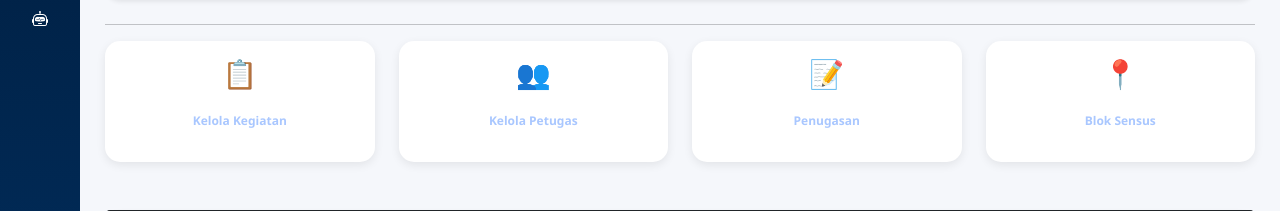
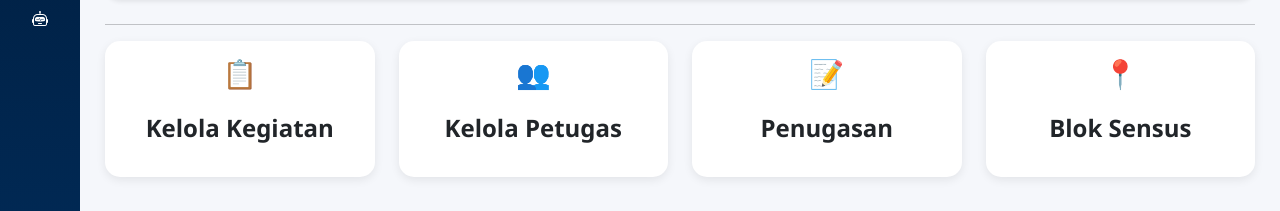
Before and after one commit to AllOneeeee/sosial-8272, a Flask app: page /dashboard in a window 1280 px wide. Shown: the part 499-710 px from the top of the page. Run offline with Flask 3, Linux system fonts and the light colour scheme; a user stored in the database is signed in; data comes from the database, SQL or seed files in the repository; data that the repository does not hold is empty; parts of the project's set-up code (start-up, migrations or seed data) failed here and were passed over; some libraries are stand-ins or nearby versions.

Commit message:
edit card

```diff
--- a/static/css/style.css
+++ b/static/css/style.css
@@ -148,11 +148,10 @@ body{
     align-items:center;
 }
 
-.menu-title{
+.menu-title {
     padding:15px 20px 10px;
-    font-size:12px;
-    color:#a9c7ff;
-    font-weight:600;
+    font-size: 1.5rem; /* sekitar 32px */
+    font-weight: 600;
 }
 
 .sidebar-menu{
--- a/templates/dashboard_admin.html
+++ b/templates/dashboard_admin.html
@@ -163,9 +163,9 @@
 
                 <h3 class="menu-icon">📋</h3>
 
-                <h5 class="menu-title">
+                <h4 class="menu-title">
                     Kelola Kegiatan
-                </h5>
+                </h4>
 
             </div>
 
@@ -186,9 +186,9 @@
 
                 <h3 class="menu-icon">👥</h3>
 
-                <h5 class="menu-title">
+                <h4 class="menu-title">
                     Kelola Petugas
-                </h5>
+                </h4>
 
             </div>
 
@@ -208,9 +208,9 @@
 
                 <h3 class="menu-icon">📝</h3>
 
-                <h5 class="menu-title">
+                <h4 class="menu-title">
                     Penugasan
-                </h5>
+                </h4>
 
             </div>
 
@@ -230,9 +230,9 @@
 
                 <h3 class="menu-icon">📍</h3>
 
-                <h5 class="menu-title">
+                <h4 class="menu-title">
                     Blok Sensus
-                </h5>
+                </h4>
 
             </div>
 
```
